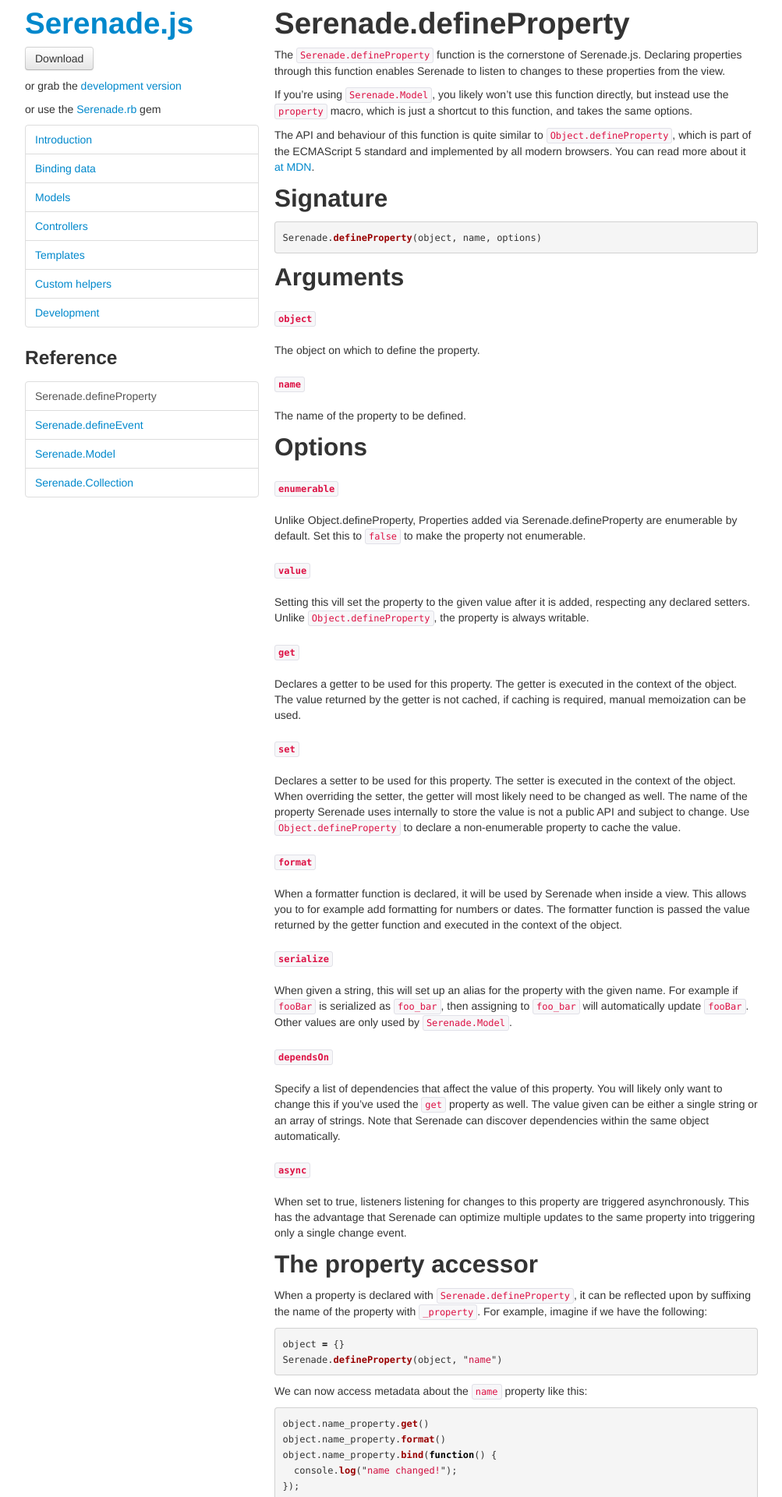
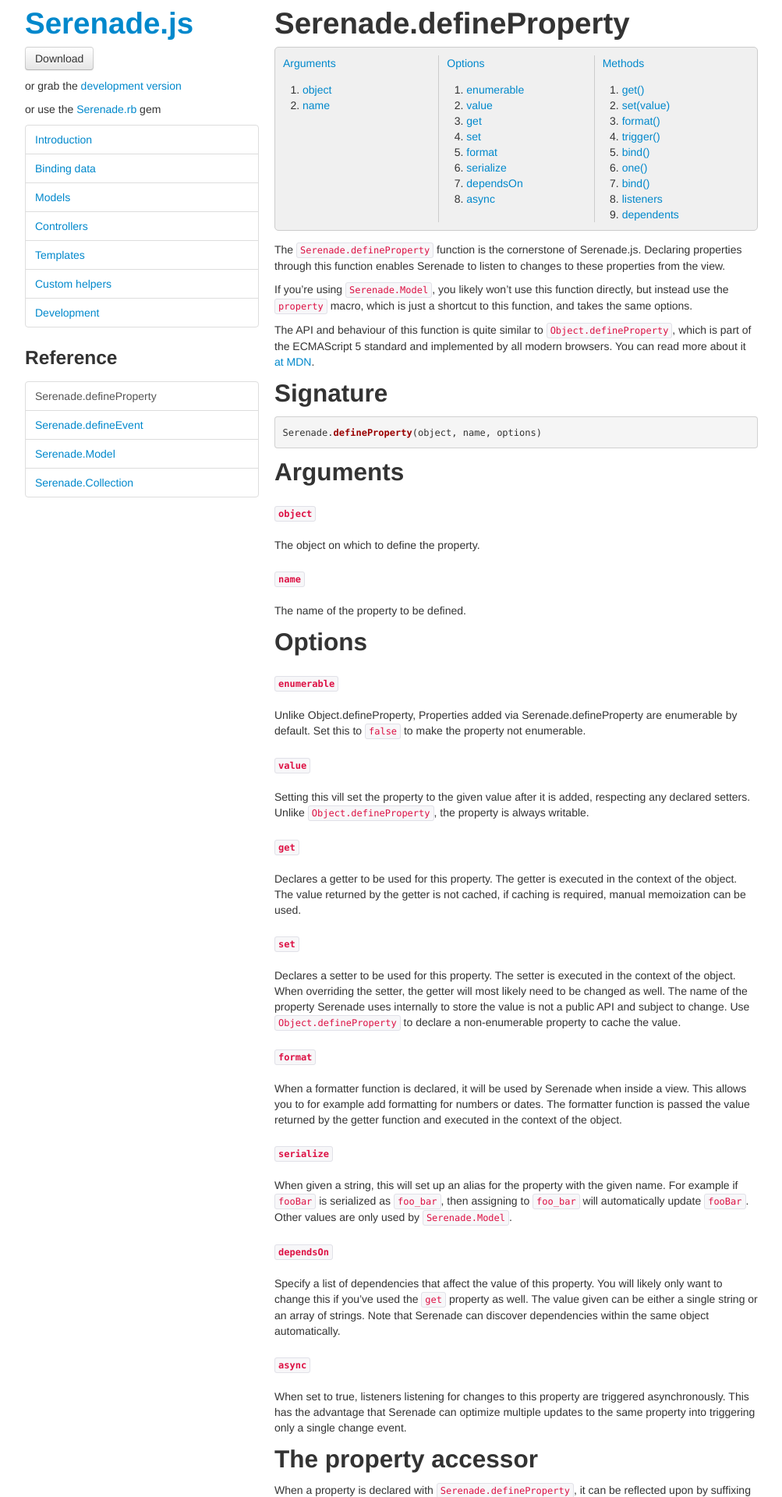
Before and after one commit to varvet/serenade.js, a Jekyll site: the page built from reference/define_property.md, in a window 1280 px wide. Shown: the top 1920 px of the page at 78% size, without its empty margins (138-1141 px from the left). Built offline with Jekyll 4.4.1, drawn with Linux system fonts in a browser that asks for light colours; nearby versions of some CDN libraries; Markdown is read by kramdown in place of the engine named in the settings; some of the changed text lies outside the part shown.

Commit message:
Add index on reference pages

````diff
--- a/_layouts/default.html
+++ b/_layouts/default.html
@@ -10,7 +10,7 @@
     <meta charset="utf-8">
   </head>
 
-  <body>
+  <body {% if page.reference %}class="reference"{% endif %}>
     <div class="container">
       <div class="row">
         <div class="span4">
@@ -49,7 +49,7 @@
             {% endfor %}
           </ul>
         </div>
-        <div class="span8">
+        <div id="content" class="span8">
           <h1>{{page.title}}</h1>
 
           {{ content }}
--- a/css/app.css
+++ b/css/app.css
@@ -103,3 +103,30 @@
 .ace_scrollbar {
   display: none !important;
 }
+
+ol.index {
+  display: table;
+  width: 100%;
+  border: 1px solid #ccc;
+  background: #f0f0f0;
+  border-radius: 5px;
+  padding: 10px;
+  margin: 0 0 1em;
+  table-layout: fixed;
+}
+
+ol.index > li {
+  list-style: none;
+  display: table-cell;
+  border-left: 1px solid #ccc;
+  padding-left: 10px;
+}
+
+ol.index > li:first-child {
+  border-left: none;
+  padding-left: 0;
+}
+
+ol.index ol.items {
+  margin-top: 1em;
+}
--- a/js/app.coffee
+++ b/js/app.coffee
@@ -123,3 +123,36 @@ $(".examples").each ->
     examples.prepend(ul)
     model.current = model.examples[0]
     open(model.examples[0])
+
+
+$(".reference #content").each ->
+  content = $(this)
+
+  headers = content.find("h2, h3").get().reduce (agg, h) ->
+    id = h.textContent.replace(/[^a-z0-9-]/gi, "").toLowerCase()
+    if h.localName is "h2"
+      h.setAttribute("id", id)
+      h.link = "#"+id
+      agg.push({ group: h, items: [] })
+    else
+      id = agg[agg.length-1].group.getAttribute("id") + id
+      h.setAttribute("id", id)
+      h.link = "#"+id
+      agg[agg.length-1].items.push(h)
+    agg
+  , []
+  # remove all h2 headers without following h3 headers
+  headers = headers.filter((h) -> h.items.length)
+
+  content.find("h1").after Serenade.view("""
+    ol.index
+      - collection @headers
+        li
+          - in @group
+            a[href=@link] @textContent
+          ol.items
+            - collection @items
+              li
+                a[href=@link] @textContent
+
+  """).render(headers: headers)
--- a/reference/define_property.md
+++ b/reference/define_property.md
@@ -109,7 +110,7 @@ object.name_property.bind(function() {
 });
 ```
 
-## Property accessor specification
+## Methods
 
 ### `get()`
 
````
Also changed, not shown: other parts of reference/define_property.md (+1 -0 lines), reference/define_event.md (+1 -0 lines).
